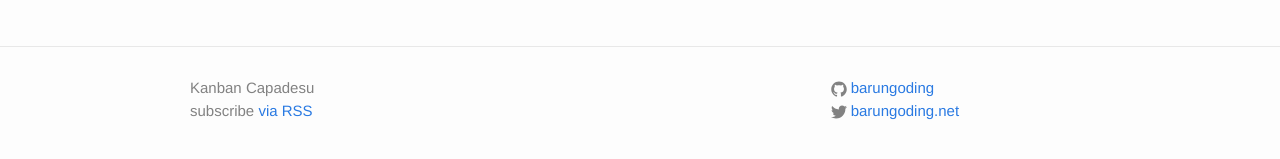
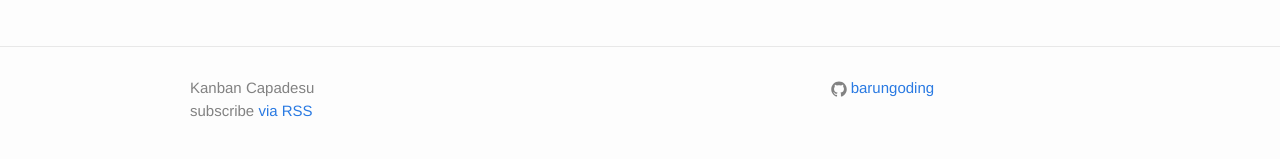
Before and after one commit to barufundamentalau/barufundamentalau.github.io, a Jekyll site: the page built from index.md, in a window 1280 px wide. Shown: the part 241-400 px from the top of the page. Built offline with Jekyll 4.4.1, drawn with Linux system fonts in a browser that asks for light colours.

Commit message:
new footer

```diff
--- a/_config.yml
+++ b/_config.yml
@@ -4,7 +4,6 @@ description: > # this means to ignore newlines until "baseurl:"
   Kanban via Jekyll
 baseurl: "" # the subpath of your site, e.g. /Kanban-Tool/
 url: "https://kanban.capadesu.space" # the base hostname & protocol for your site
-twitter_username: barungoding.net
 github_username:  barungoding
 
 # Build settings
--- a/_includes/footer.html
+++ b/_includes/footer.html
@@ -6,7 +6,7 @@
             <div class="footer-col  footer-col-1">
                 <ul class="contact-list">
                     <li>{{ site.title }}</li>
-		  <li>subscribe <a href="{{ "/feed.xml" | prepend: site.baseurl }}">via RSS</a></li>
+                    <li>subscribe <a href="{{ " /feed.xml " | prepend: site.baseurl }}">via RSS</a></li>
                 </ul>
             </div>
 
@@ -20,23 +20,7 @@
                   <path fill="#828282" d="M7.999,0.431c-4.285,0-7.76,3.474-7.76,7.761 c0,3.428,2.223,6.337,5.307,7.363c0.388,0.071,0.53-0.168,0.53-0.374c0-0.184-0.007-0.672-0.01-1.32 c-2.159,0.469-2.614-1.04-2.614-1.04c-0.353-0.896-0.862-1.135-0.862-1.135c-0.705-0.481,0.053-0.472,0.053-0.472 c0.779,0.055,1.189,0.8,1.189,0.8c0.692,1.186,1.816,0.843,2.258,0.645c0.071-0.502,0.271-0.843,0.493-1.037 C4.86,11.425,3.049,10.76,3.049,7.786c0-0.847,0.302-1.54,0.799-2.082C3.768,5.507,3.501,4.718,3.924,3.65 c0,0,0.652-0.209,2.134,0.796C6.677,4.273,7.34,4.187,8,4.184c0.659,0.003,1.323,0.089,1.943,0.261 c1.482-1.004,2.132-0.796,2.132-0.796c0.423,1.068,0.157,1.857,0.077,2.054c0.497,0.542,0.798,1.235,0.798,2.082 c0,2.981-1.814,3.637-3.543,3.829c0.279,0.24,0.527,0.713,0.527,1.437c0,1.037-0.01,1.874-0.01,2.129 c0,0.208,0.14,0.449,0.534,0.373c3.081-1.028,5.302-3.935,5.302-7.362C15.76,3.906,12.285,0.431,7.999,0.431z"/>
                 </svg>
               </span>
-
                             <span class="username">{{ site.github_username }}</span>
-            </a>
-          </li>
-          {% endif %}
-
-          {% if site.twitter_username %}
-          <li>
-            <a href="https://twitter.com/{{ site.twitter_username }}">
-              <span class="icon  icon--twitter">
-                <svg viewBox="0 0 16 16">
-                  <path fill="#828282" d="M15.969,3.058c-0.586,0.26-1.217,0.436-1.878,0.515c0.675-0.405,1.194-1.045,1.438-1.809
-                  c-0.632,0.375-1.332,0.647-2.076,0.793c-0.596-0.636-1.446-1.033-2.387-1.033c-1.806,0-3.27,1.464-3.27,3.27 c0,0.256,0.029,0.506,0.085,0.745C5.163,5.404,2.753,4.102,1.14,2.124C0.859,2.607,0.698,3.168,0.698,3.767 c0,1.134,0.577,2.135,1.455,2.722C1.616,6.472,1.112,6.325,0.671,6.08c0,0.014,0,0.027,0,0.041c0,1.584,1.127,2.906,2.623,3.206 C3.02,9.402,2.731,9.442,2.433,9.442c-0.211,0-0.416-0.021-0.615-0.059c0.416,1.299,1.624,2.245,3.055,2.271 c-1.119,0.877-2.529,1.4-4.061,1.4c-0.264,0-0.524-0.015-0.78-0.046c1.447,0.928,3.166,1.469,5.013,1.469 c6.015,0,9.304-4.983,9.304-9.304c0-0.142-0.003-0.283-0.009-0.423C14.976,4.29,15.531,3.714,15.969,3.058z"/>
-                </svg>
-              </span>
-
-              <span class="username">{{ site.twitter_username }}</span>
                         </a>
                     </li>
                     {% endif %}
```
Lines whose indentation alone changed are shown as unchanged.
